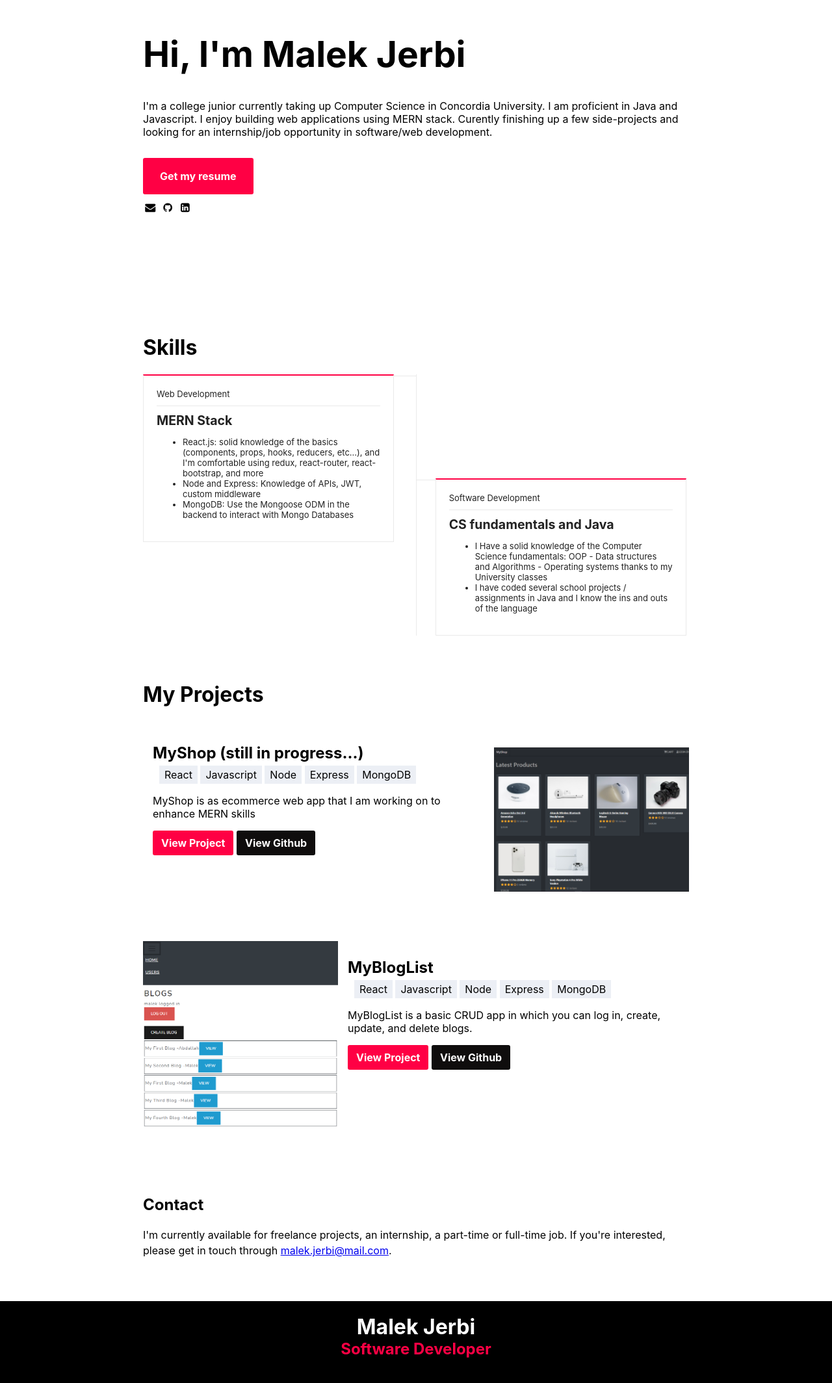
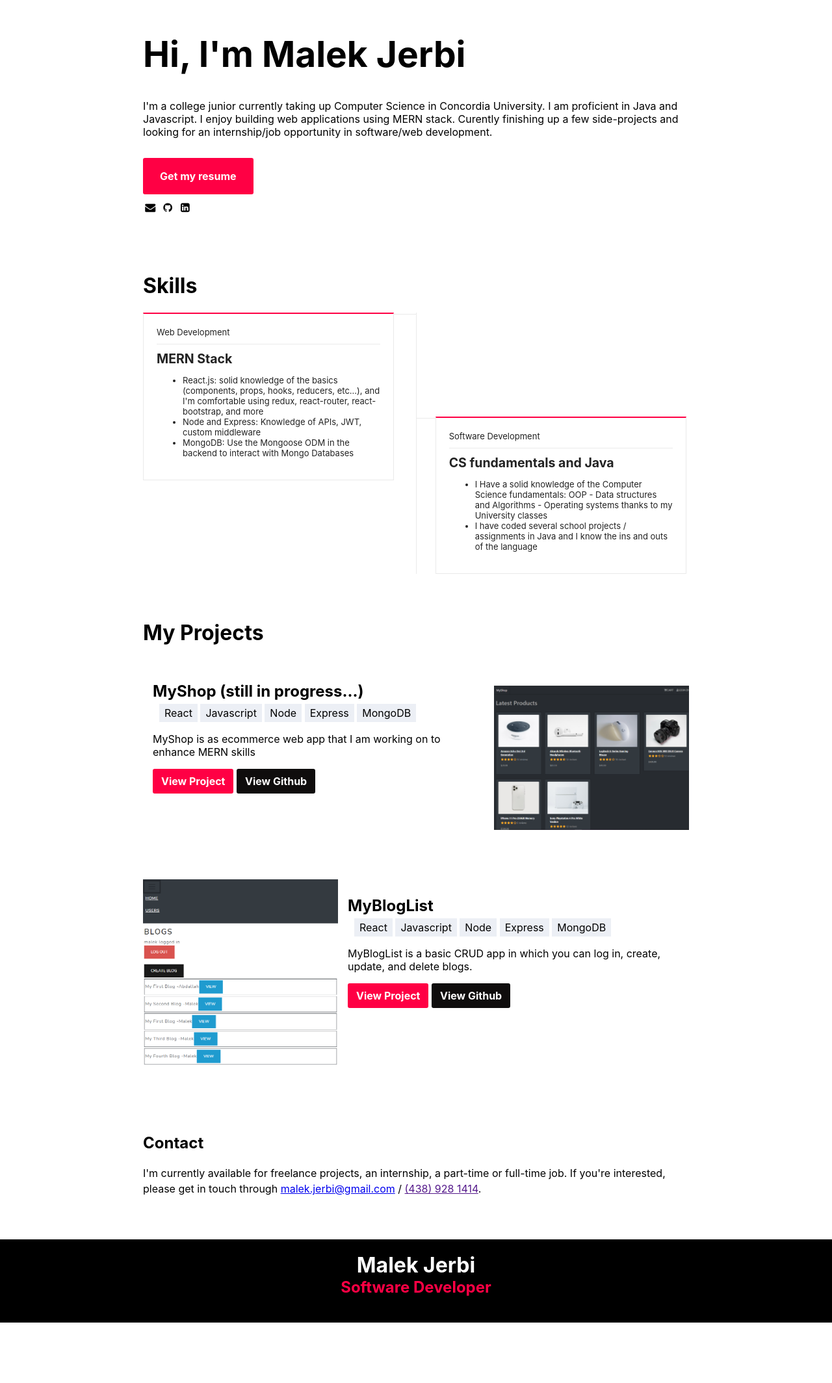
Before and after one commit to malek-jerbi/myportfolio, a plain HTML site: page index.html in a window 1280 px wide. Shown: the part 102-2230 px from the top of the page at 65% size. After the commit the page ends 2137 px from the top, so only its background shows below. Drawn offline with Linux system fonts and the light colour scheme; a script that the page names is missing.

Commit message:
few code modifications

```diff
--- a/css/index.css
+++ b/css/index.css
@@ -150,7 +150,7 @@ body {
 }
 @media (min-width: 768px) {
   .lead {
-    padding: 115px 0;
+    padding: 115px 0 20px;
   }
 }
 .lead__heading {
@@ -158,7 +158,7 @@ body {
   animation: slideUp 750ms both;
   font-size: 40px;
 }
-@media (min-width: 460px) {
+@media (min-width: 768px) {
   .lead__heading {
     font-size: 55px;
   }
--- a/index.html
+++ b/index.html
@@ -5,6 +5,7 @@
     <meta charset="UTF-8">
     <meta name="viewport" content="width=device-width, initial-scale=1.0, maximum-scale=1">
     <title>Malek Jerbi</title>
+    <link rel = "icon" href = "https://media.istockphoto.com/photos/red-letter-m-picture-id183855607?b=1&k=20&m=183855607&s=170667a&w=0&h=34q_rYpTBOW1liTOVMWOjOS37tjQhraQPvY3jAdq48M=" type = "image/x-icon" >
     <link href="css/index.css" rel="stylesheet">
     <link href="lib/fontello/css/fontello.css" rel="stylesheet">
 </head>
@@ -130,7 +131,7 @@
 
             <div class='contact'>
                 <h2>Contact</h2>
-                <p class='contact__msg'>I'm currently available for freelance projects, an internship, a part-time or full-time job. If you're interested, please get in touch through <a href='mailto:malek.jerbi@mail.com'>malek.jerbi@mail.com</a>.
+                <p class='contact__msg'>I'm currently available for freelance projects, an internship, a part-time or full-time job. If you're interested, please get in touch through <a href='mailto:malek.jerbi@mail.com'>malek.jerbi@gmail.com</a> / <a href>(438) 928 1414</a>.
             </div>
         </div>
     </main>
```
Also changed, not shown: img/M.jpg (added).
